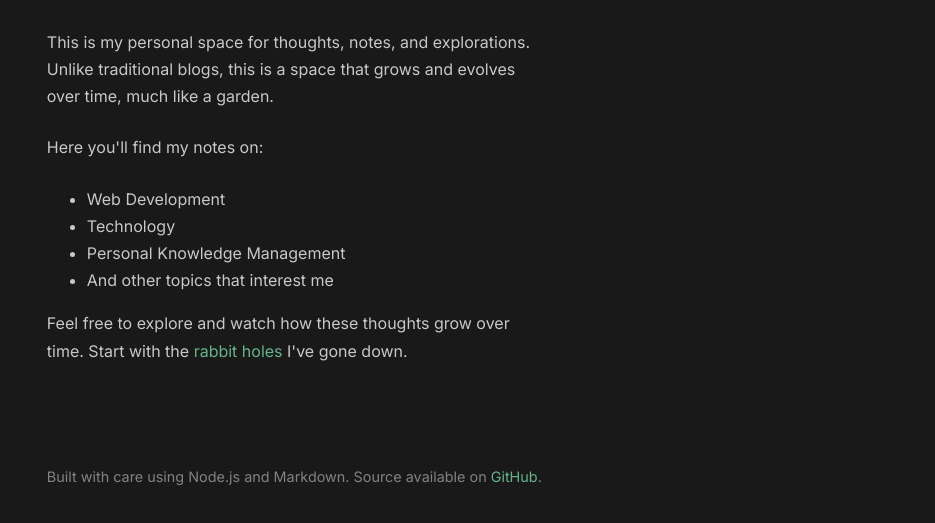
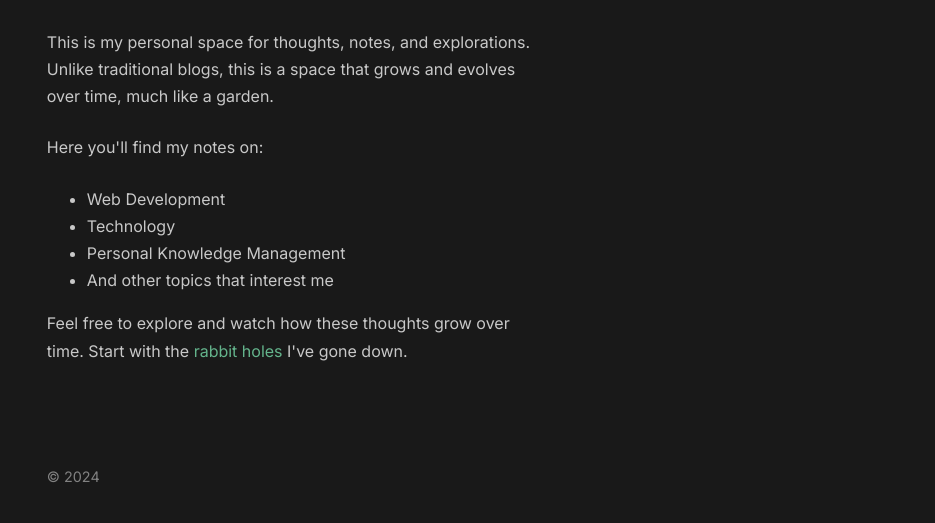
Before and after one commit to chasedotai/starter-static-site, a website: page src/content/index.html in a window 1280 px wide. Shown: the part 231-754 px from the top of the page, without its empty margins (345-1280 px from the left). Drawn offline with Linux system fonts and the light colour scheme.

Commit message:
remove footer

```diff
--- a/src/content/index.html
+++ b/src/content/index.html
@@ -46,10 +46,7 @@
         </p>
     </main>
     <footer>
-        <p>
-            Built with care using Node.js and Markdown.
-            Source available on <a href="https://github.com/yourusername/your-repo">GitHub</a>.
-        </p>
+        <p>&copy; 2024</p>
     </footer>
 
     <script>
```
Also changed, not shown: src/templates/base.html (+1 -4 lines).
